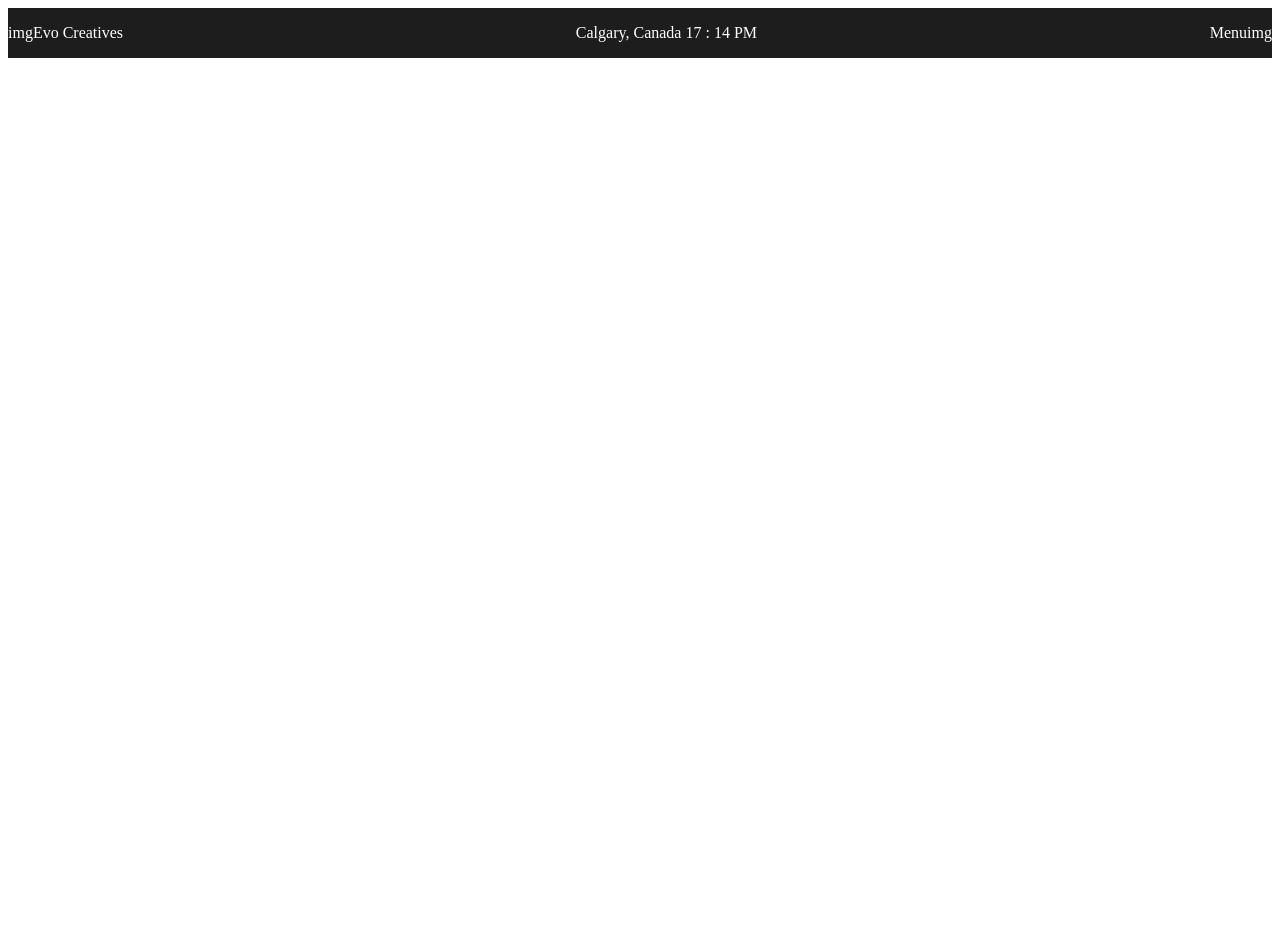
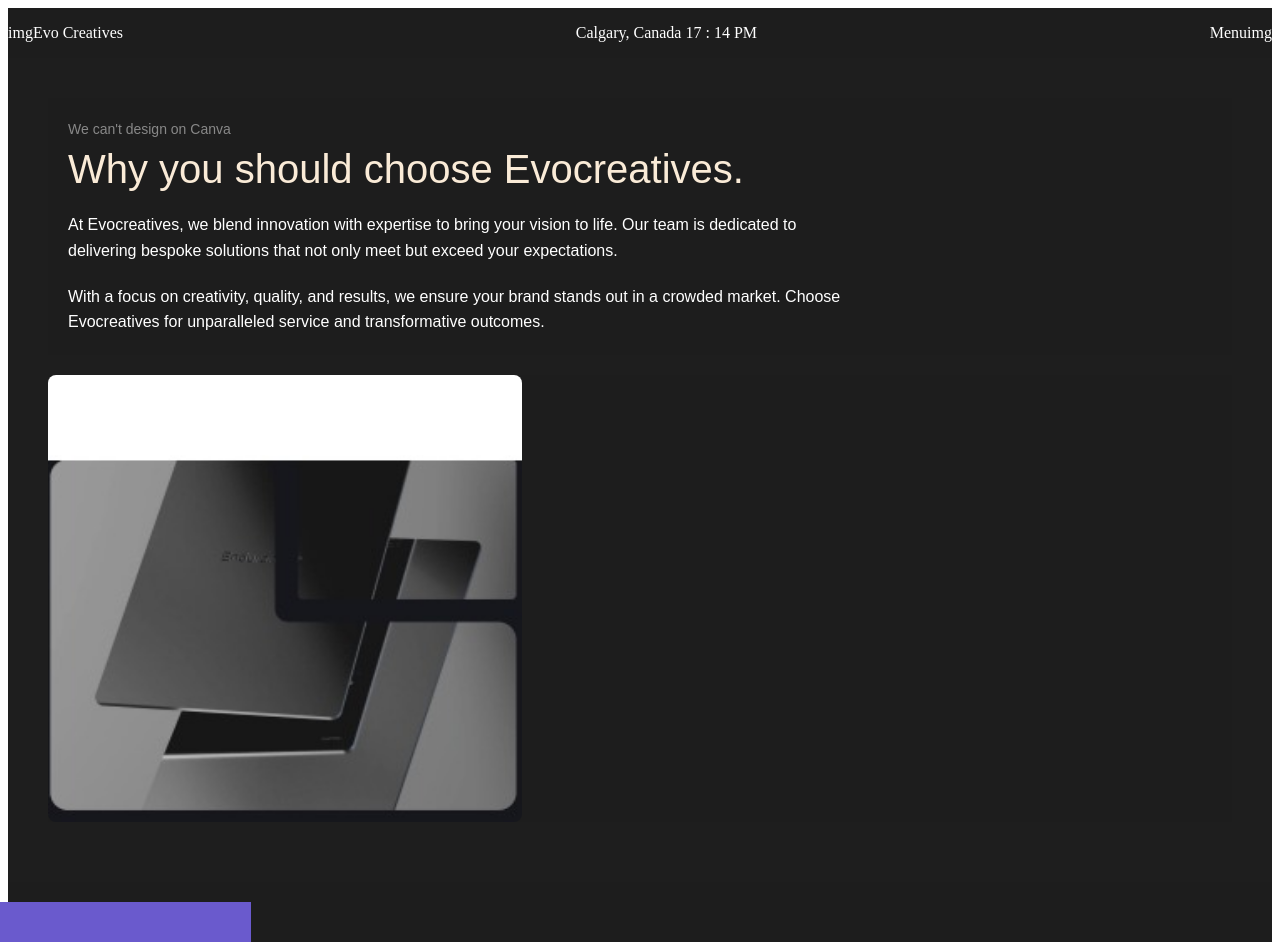
Before and after one commit to audreymateke/agency, a React (Vite) app in the folder Agency/: page / in a window 1280 px wide. Before the commit the page ends 800 px from the top, so only its background shows below. Built offline with nearby package versions, Linux system fonts and the light colour scheme.

Commit message:
HeroSection

```diff
--- a/Agency/src/App.tsx
+++ b/Agency/src/App.tsx
@@ -1,8 +1,14 @@
+
 import Navbar from './Navbar'
+import HeroSection from './page2/HeroSection';
 
 function App(){
  return(
-  <Navbar></Navbar>
+  <>
+  <Navbar />
+  <HeroSection/>
+
+  </>
  )
 }
 
--- /dev/null
+++ b/Agency/src/page2/HeroSection.css
@@ -0,0 +1,83 @@
+.hero-section {
+    display: flex;
+    flex-direction: column;
+    align-items: left;
+    background-color: #1e1e1e;
+    color: #fff;
+    padding: 40px;
+    text-align: left;
+    overflow: hidden;
+    font-family: Arial, sans-serif;
+}
+
+.content h5 {
+    font-size: 14px;
+    font-weight: 300;
+    padding-left: 20px;
+    margin-bottom: 10px;
+    color: #888;
+}
+
+.content h1 {
+    font-size: 40px;
+    font-weight: 400;
+    padding-left: 20px;
+    color: antiquewhite;
+    margin: 0;
+    margin-bottom: 20px;
+}
+
+.content p {
+    font-size: 16px;
+    font-weight: 300;
+    line-height: 1.6;
+    margin-bottom: 20px;
+    padding-left: 20px;
+    max-width: 800px;
+    overflow: hidden;
+}
+
+.image-container {
+    margin: 20px 0;
+
+}
+
+.image-container img {
+    display: flex;
+    width: 100%;
+    float: left;
+    margin-right: 20px;
+    max-width: 40px;
+    height: auto;
+    border-radius: 8px;
+}
+.hero-section img {
+    max-width: 40%;
+    height: auto;
+    margin-right: 20px;
+  }
+.services {
+ font-size: 24px;
+font-weight: bold;
+position: relative;
+    animation: moveText 5s linear infinite;
+    display: flex;
+ gap: 10px;
+    margin-top: 20px;
+}
+
+.services  {
+    background-color: #6a5acd;
+    background-size: contain;
+    padding: 12px 12px;
+    color: #100f15;
+    font-size: 14px;
+}
+@keyframes moveText {
+    0% {
+        left: -100%;
+    }
+    100% {
+        left: 100%;
+    }
+}
--- /dev/null
+++ b/Agency/src/page2/HeroSection.tsx
@@ -0,0 +1,38 @@
+import './HeroSection.css'
+import geoo from '../assets/geoo.png';
+function HeroSection(){
+    return (
+        <>
+        <div className="hero-section">
+            <div className="content">
+                <h5>We can't design on Canva</h5>
+                <h1>Why you should choose Evocreatives.</h1>
+                <p>
+                    At Evocreatives, we blend innovation with expertise to bring your vision to life.
+                    Our team is dedicated to delivering bespoke solutions that not only meet but
+                    exceed your expectations.
+                </p>
+                <p>
+                    With a focus on creativity, quality, and results, we ensure your brand stands out
+                    in a crowded market. Choose Evocreatives for unparalleled service and transformative
+                    outcomes.
+                </p>
+            </div>
+            <div className="image-container">
+                {/* Replace with actual image path */}
+                <img src={geoo} alt="Design Example" />
+                </div>
+
+                 </div>
+            <div className="services">
+            <span>·Product Design</span>
+            <span>·Creative Visual Design</span>
+             <span>·Full-Stack Development</span>
+               <span>·Branding</span>
+               </div>
+               </>
+
+    );
+};
+
+export default HeroSection;
```
Also changed, not shown: Agency/src/assets/geoo.png (added), Agency/src/index.css (line endings or trailing spaces).
